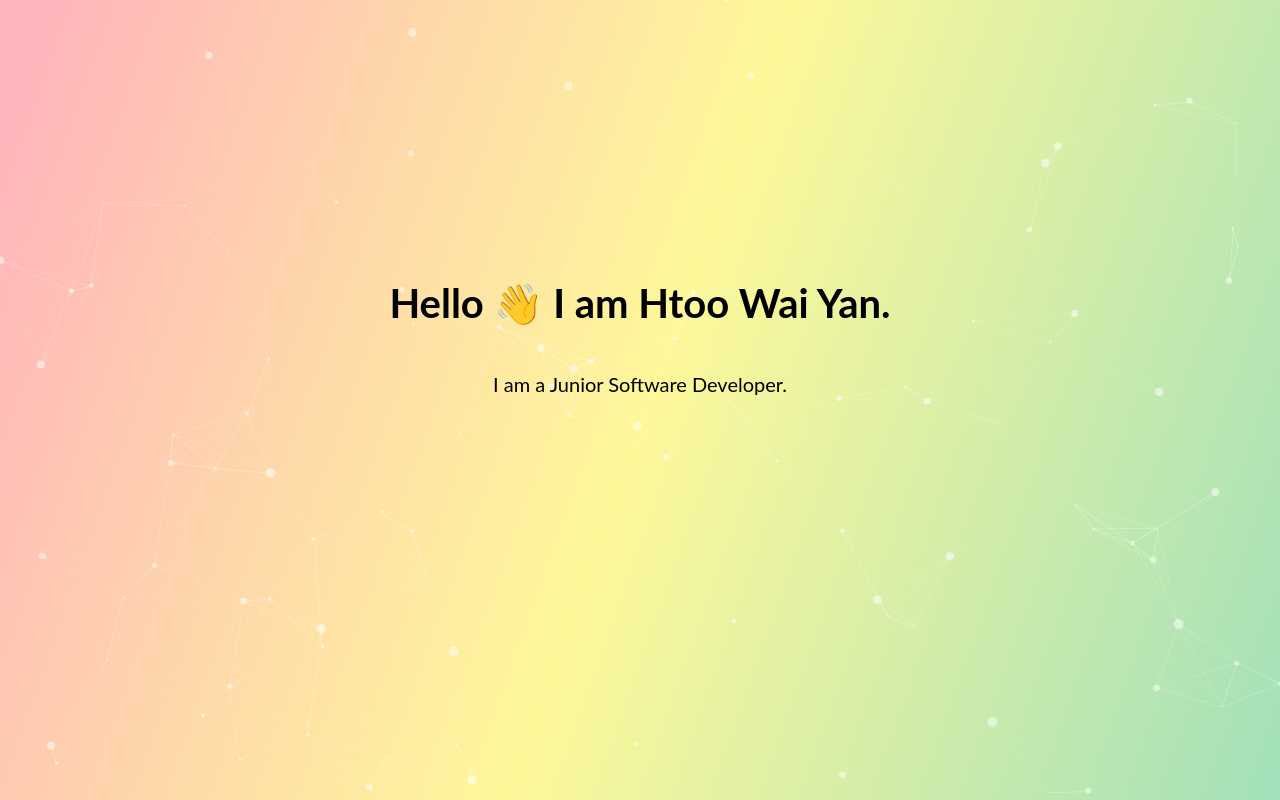
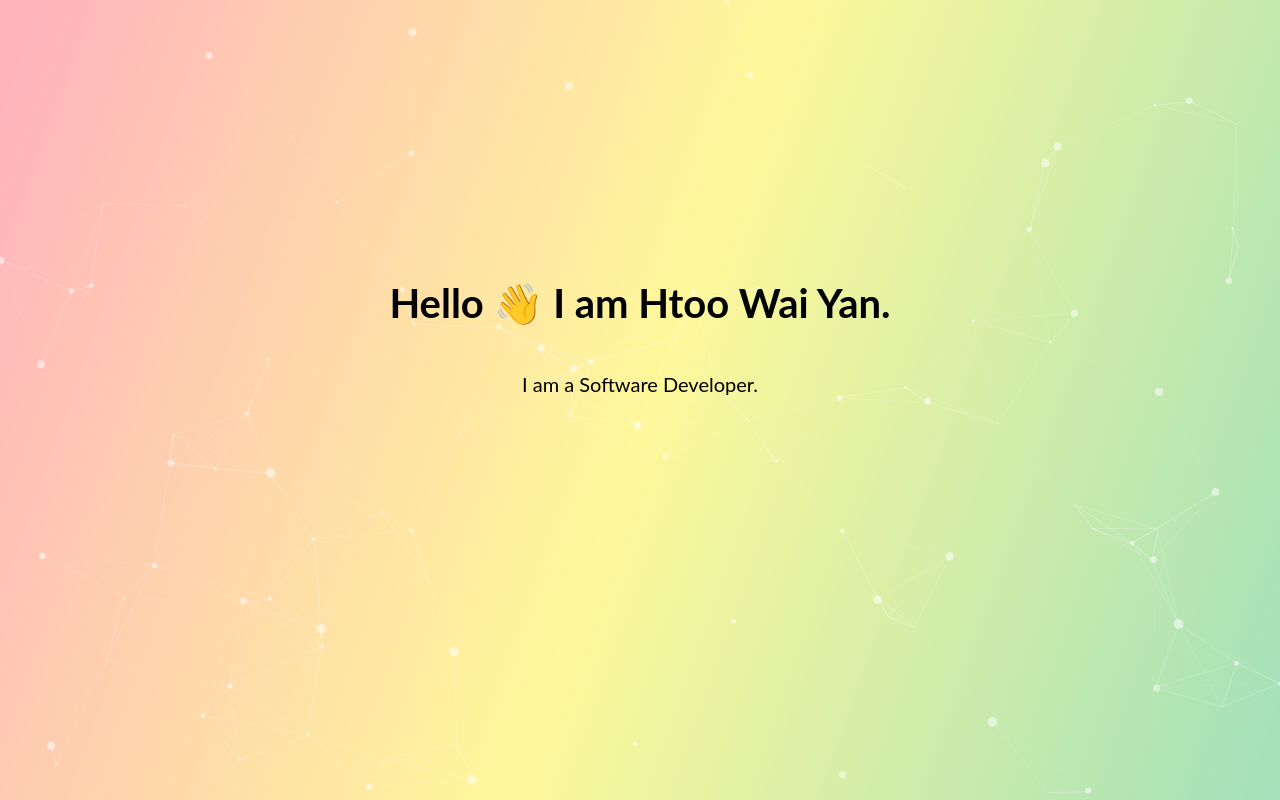
Before and after one commit to h2waiyan/portfolio, a plain HTML site: page index.html in a window 1280 px wide. Shown: the top 800 px of the page. Drawn offline with Linux system fonts and the light colour scheme.

Commit message:
Update index.html

```diff
--- a/index.html
+++ b/index.html
@@ -18,7 +18,7 @@
         <div class="caption">
             <h1>Hello 👋 I am Htoo Wai Yan.</h1>
             <span>
-                I am a Junior Software Developer.
+                I am a Software Developer.
             </span>
         </div>
 
```
